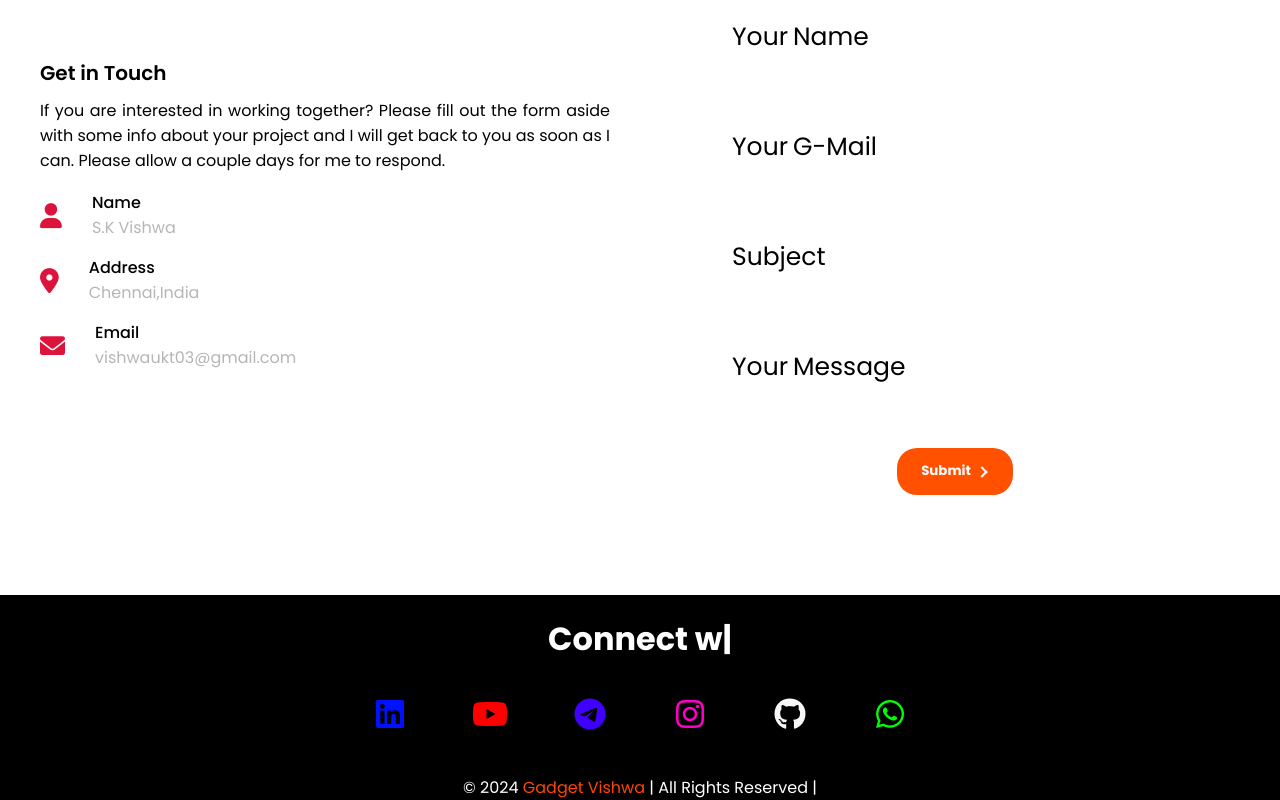
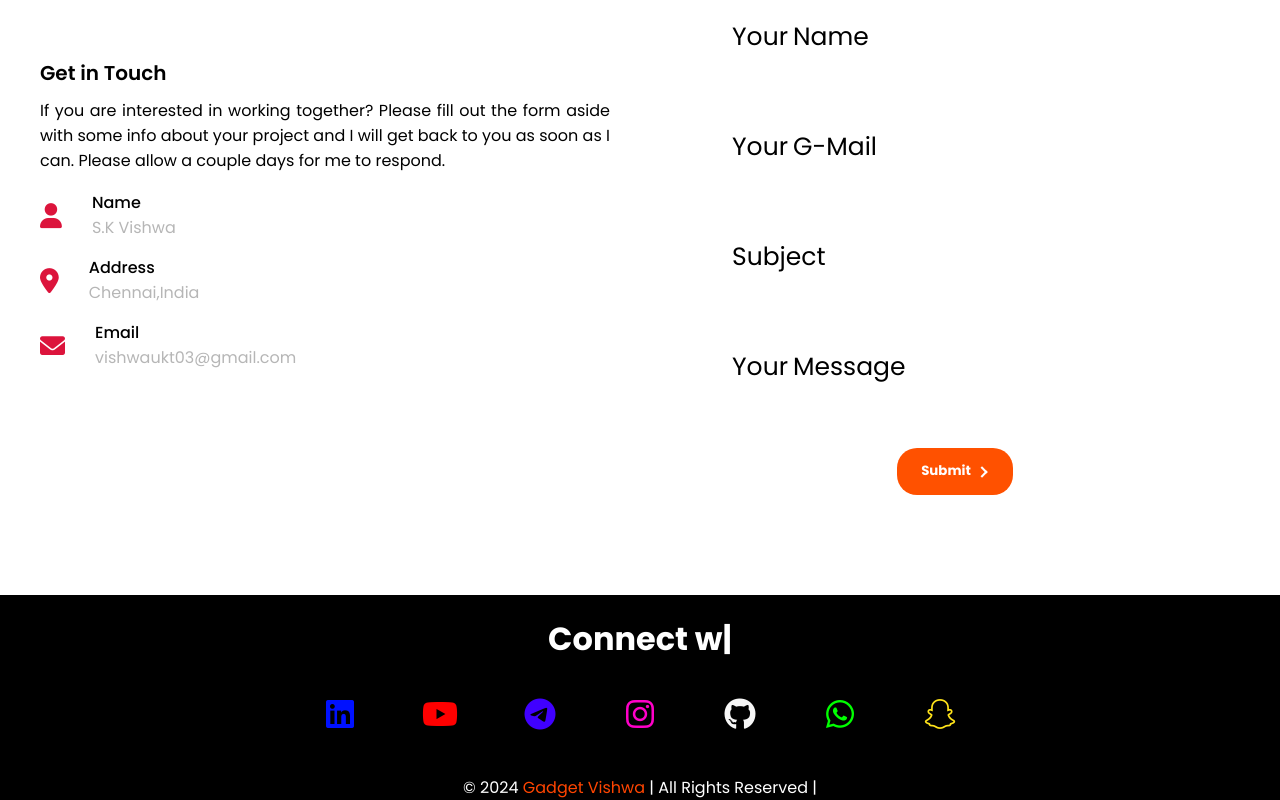
Before and after one commit to SKVhacks/portfolio, a plain HTML site: page index.html in a window 1280 px wide. Shown: the part 3040-3840 px from the top of the page. Drawn offline with nearby package versions, Linux system fonts and the light colour scheme; no server answers.

Commit message:
index.html
update snap detail

```diff
--- a/index.html
+++ b/index.html
@@ -379,6 +379,10 @@
             <li style="--clr:#00FF00;">
                 <a href="https://api.whatsapp.com/send?phone=917010724598"><i class="fa-brands fa-whatsapp"></i></a>
             </li>
+            <!--Snap -->
+             <li style="--clr:#FFE31A;">
+                <a href="https://www.snapchat.com/add/gadget_vishwa"><i class="fa-brands fa-snapchat"></i></a>
+            </li>
         </ul>
 
 
```
